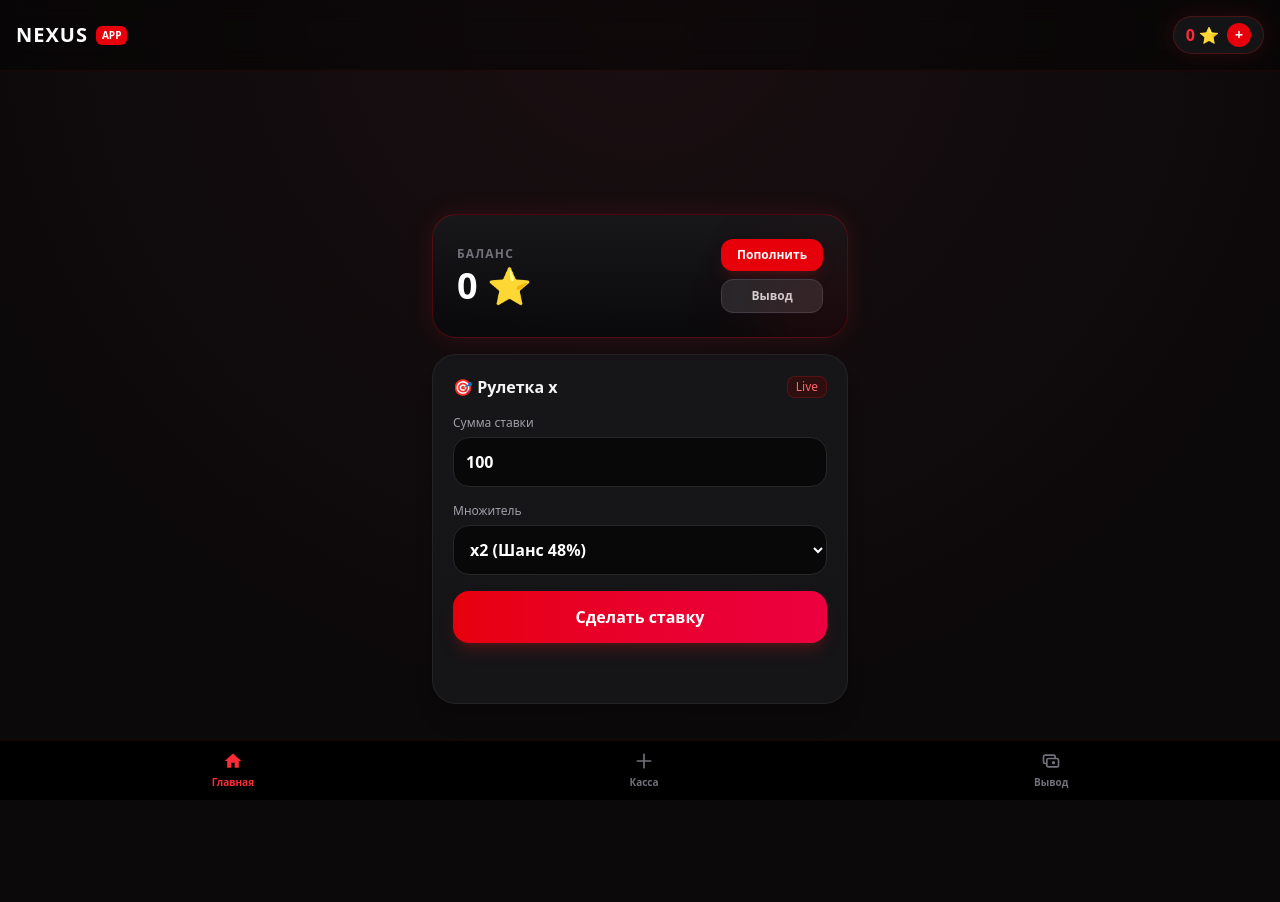
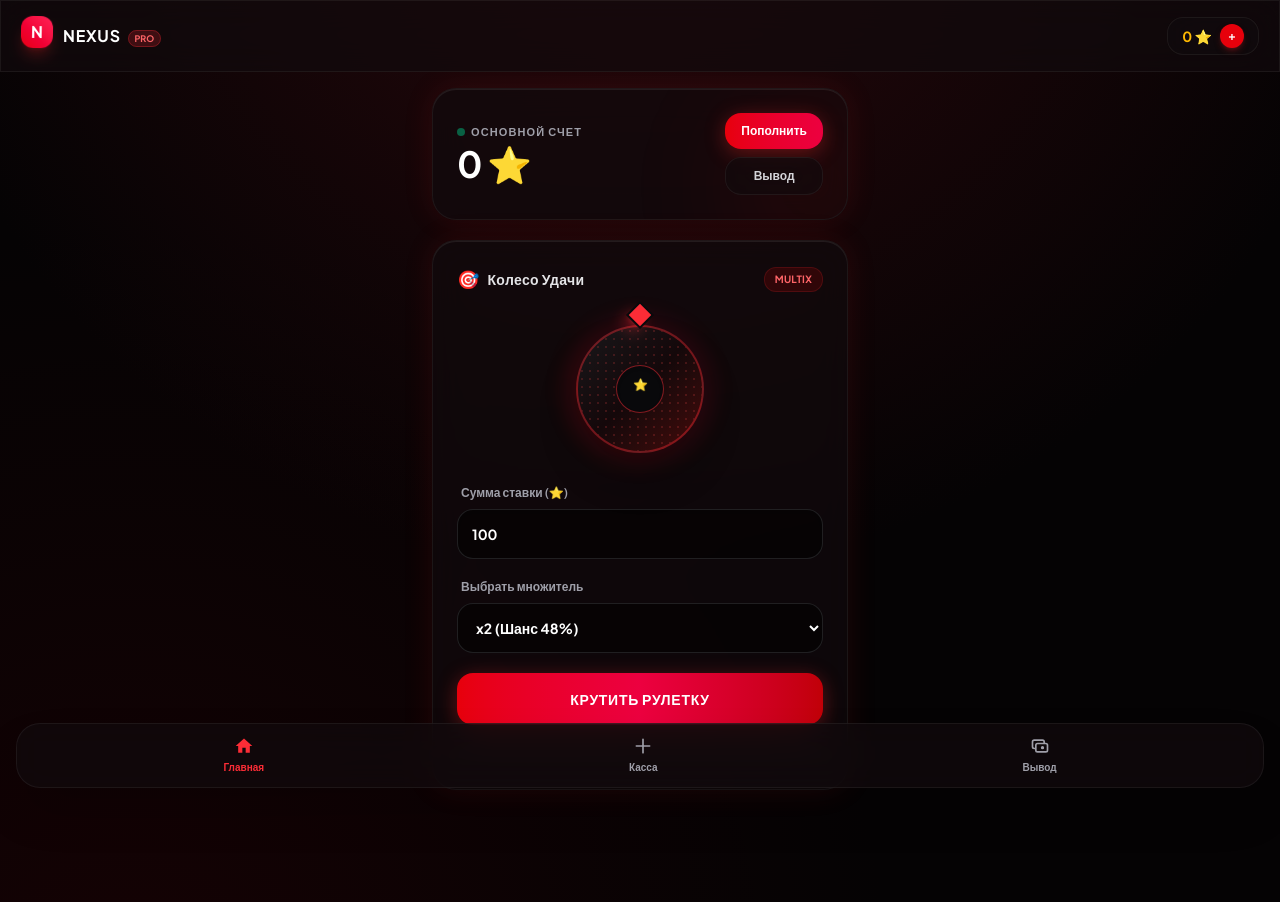
Before and after one commit to hiopatt-dev/nexus-app, a plain HTML site: page index.html in a window 1280 px wide. Before the commit the page ends 800 px from the top, so only its background shows below. Drawn offline with nearby package versions, Linux system fonts and the light colour scheme; a script that the page names is missing.

Commit message:
Revise index.html for design and functionality improvements
Updated the title and improved styles for better aesthetics. Enhanced the main content layout and added animations for user interaction.

```diff
--- a/index.html
+++ b/index.html
@@ -3,105 +3,183 @@
 <head>
     <meta charset="UTF-8">
     <meta name="viewport" content="width=device-width, initial-scale=1.0">
-    <title>Nexus</title>
+    <title>Nexus UP — Premium</title>
     <script src="https://cdn.jsdelivr.net/npm/@tailwindcss/browser@4"></script>
     <script src="https://telegram.org/js/telegram-web-app.js"></script>
     <style>
+        @import url('https://fonts.googleapis.com/css2?family=Plus+Jakarta+Sans:wght@400;600;700;900&display=swap');
+
         body {
-            background-color: #0c090a;
-            background-image: radial-gradient(circle at 50% 0%, #1a0f12 0%, #0c090a 70%);
+            font-family: 'Plus Jakarta Sans', sans-serif;
+            background-color: #050304;
+            background-image:
+                radial-gradient(circle at 50% -20%, #2a080c 0%, transparent 60%),
+                radial-gradient(circle at 10% 110%, #150204 0%, transparent 50%);
+            color: #f3f4f6;
+            overflow-x: hidden;
         }
-        .card-glow {
-            box-shadow: 0 0 25px rgba(220, 38, 38, 0.15);
+
+        /* Премиальное свечение */
+        .glow-card {
+            box-shadow: 0 0 30px rgba(220, 38, 38, 0.12), inset 0 1px 0 rgba(255, 255, 255, 0.08);
+        }
+
+        .glow-button {
+            box-shadow: 0 4px 20px rgba(220, 38, 38, 0.4);
+        }
+
+        /* Плавные анимации в стиле TG Premium */
+        @keyframes float {
+            0%, 100% { transform: translateY(0px) rotate(0deg); }
+            50% { transform: translateY(-8px) rotate(2deg); }
+        }
+        .animate-float {
+            animation: float 4s ease-in-out infinite;
+        }
+
+        @keyframes pulseGlow {
+            0%, 100% { opacity: 0.4; transform: scale(1); }
+            50% { opacity: 0.8; transform: scale(1.03); }
+        }
+        .animate-pulse-glow {
+            animation: pulseGlow 3s ease-in-out infinite;
+        }
+
+        @keyframes wheelSpin {
+            0% { transform: rotate(0deg); }
+            100% { transform: rotate(1800deg); }
+        }
+        .spinning-wheel {
+            animation: wheelSpin 2.5s cubic-bezier(0.15, 0.85, 0.25, 1) forwards;
+        }
+
+        /* Стеклянный эффект */
+        .glass-panel {
+            background: rgba(18, 11, 13, 0.7);
+            backdrop-filter: blur(16px);
+            -webkit-backdrop-filter: blur(16px);
+            border: 1px solid rgba(255, 255, 255, 0.06);
         }
     </style>
 </head>
-<body class="text-zinc-100 font-sans min-h-screen flex flex-col justify-between pb-20 select-none">
+<body class="min-h-screen flex flex-col justify-between pb-24 select-none">
 
-    <!-- Верхняя шапка -->
-    <header class="w-full p-4 flex justify-between items-center border-b border-red-950/40 bg-black/40 backdrop-blur-md">
-        <div class="flex items-center gap-2">
-            <span class="text-xl font-black tracking-wider text-white">NEXUS</span>
-            <span class="bg-red-600 text-white text-[10px] font-bold px-1.5 py-0.5 rounded-md uppercase">App</span>
+    <!-- Верхняя шапка (Glassmorphism) -->
+    <header class="w-full px-5 py-4 flex justify-between items-center glass-panel sticky top-0 z-40 border-b border-red-950/30">
+        <div class="flex items-center gap-2.5">
+            <div class="w-8 h-8 rounded-xl bg-gradient-to-tr from-red-600 to-rose-500 flex items-center justify-center font-black text-white shadow-lg shadow-red-900/50 animate-float">
+                N
             </div>
-        <div class="flex items-center gap-2 bg-zinc-900/80 border border-red-900/50 px-3 py-1.5 rounded-full card-glow">
-            <span class="text-red-500 font-bold" id="headerBalance">0 ⭐</span>
-            <button onclick="openDepositModal()" class="w-6 h-6 bg-red-600 hover:bg-red-500 rounded-full flex items-center justify-center text-white font-bold text-sm transition">+</button>
+            <div>
+                <span class="text-base font-black tracking-wider text-white">NEXUS</span>
+                <span class="text-[9px] bg-red-500/20 text-red-400 border border-red-500/30 px-1.5 py-0.5 rounded-full font-bold uppercase ml-1">PRO</span>
+            </div>
+        </div>
+
+        <div class="flex items-center gap-2 glass-panel px-3.5 py-1.5 rounded-2xl border border-red-900/30">
+            <span class="text-amber-400 text-sm font-black" id="headerBalance">0 ⭐</span>
+            <button onclick="openDepositModal()" class="w-6 h-6 bg-red-600 hover:bg-red-500 rounded-full flex items-center justify-center text-white font-bold text-xs transition shadow-md shadow-red-900/50 active:scale-95">+</button>
         </div>
     </header>
 
-    <!-- Основной контент -->
-    <main class="w-full max-w-md mx-auto p-4 flex flex-col gap-4">
+    <!-- Основной интерфейс -->
+    <main class="w-full max-w-md mx-auto p-4 flex flex-col gap-5 my-auto">
 
-        <!-- Карточка баланса и профиля -->
-        <div class="bg-gradient-to-b from-zinc-900/90 to-zinc-950/90 border border-red-600/30 rounded-3xl p-6 shadow-2xl card-glow flex flex-col gap-4 relative overflow-hidden">
-            <div class="absolute -right-10 -bottom-10 w-32 h-32 bg-red-600/10 rounded-full blur-2xl pointer-events-none"></div>
+        <!-- Карточка баланса с живым фоном -->
+        <div class="glass-panel rounded-3xl p-6 glow-card relative overflow-hidden flex flex-col gap-4">
+            <div class="absolute -right-12 -bottom-12 w-40 h-40 bg-red-600/15 rounded-full blur-3xl pointer-events-none animate-pulse-glow"></div>
 
-            <div class="flex justify-between items-center">
+            <div class="flex justify-between items-center relative z-10">
                 <div>
-                    <p class="text-xs text-zinc-500 uppercase tracking-widest font-semibold">Баланс</p>
-                    <h1 class="text-4xl font-black text-white mt-1" id="mainBalance">0 ⭐</h1>
+                    <div class="flex items-center gap-1.5">
+                        <span class="w-2 h-2 rounded-full bg-emerald-500 animate-pulse"></span>
+                        <p class="text-[11px] text-zinc-400 uppercase tracking-widest font-bold">Основной счет</p>
+                    </div>
+                    <h1 class="text-4xl font-black text-white mt-1 tracking-tight" id="mainBalance">0 ⭐</h1>
                 </div>
                 <div class="flex flex-col gap-2">
-                    <button onclick="openDepositModal()" class="bg-red-600 hover:bg-red-500 text-white px-4 py-2 rounded-xl font-bold text-xs transition shadow-lg shadow-red-900/30">Пополнить</button>
-                    <button onclick="openWithdrawModal()" class="bg-zinc-800 hover:bg-zinc-700 text-zinc-300 px-4 py-2 rounded-xl font-bold text-xs transition border border-zinc-700">Вывод</button>
+                    <button onclick="openDepositModal()" class="bg-gradient-to-r from-red-600 to-rose-600 hover:from-red-500 hover:to-rose-500 text-white px-4 py-2.5 rounded-2xl font-bold text-xs transition glow-button active:scale-95">Пополнить</button>
+                    <button onclick="openWithdrawModal()" class="glass-panel hover:bg-zinc-800/80 text-zinc-300 px-4 py-2.5 rounded-2xl font-bold text-xs transition border border-zinc-700/50 active:scale-95">Вывод</button>
                 </div>
             </div>
         </div>
 
-        <!-- Игровой блок (Рулетка / Апгрейд) -->
-        <div class="bg-zinc-900/80 border border-zinc-800/80 rounded-3xl p-5 shadow-xl flex flex-col gap-4">
-            <div class="flex items-center justify-between">
-                <h2 class="font-bold text-base flex items-center gap-2">🎯 Рулетка x</h2>
-                <span class="text-xs text-red-400 bg-red-950/50 border border-red-900/50 px-2 py-0.5 rounded-lg">Live</span>
+        <!-- Игровой модуль: Рулетка -->
+        <div class="glass-panel rounded-3xl p-6 glow-card flex flex-col items-center gap-5 relative">
+            <div class="w-full flex items-center justify-between">
+                <div class="flex items-center gap-2">
+                    <span class="text-lg">🎯</span>
+                    <h2 class="font-bold text-sm tracking-wide text-zinc-200">Колесо Удачи</h2>
+                </div>
+                <span class="text-[10px] text-red-400 bg-red-950/60 border border-red-900/40 px-2.5 py-1 rounded-xl font-bold tracking-wide">MULTIX</span>
             </div>
 
-            <div class="flex flex-col gap-1.5">
-                <label class="text-xs text-zinc-400 font-medium">Сумма ставки</label>
-                <input type="number" id="betAmount" value="100" class="bg-black/60 border border-zinc-800 rounded-2xl p-3 text-white font-bold focus:outline-none focus:border-red-600 transition">
+            <!-- Премиальное колесо с анимацией -->
+            <div class="relative w-36 h-36 my-1 flex items-center justify-center">
+                <!-- Указатель -->
+                <div class="absolute -top-3 z-20 w-5 h-5 bg-red-500 rotate-45 border-2 border-zinc-950 shadow-lg shadow-red-500/50"></div>
+
+                <!-- Внешнее кольцо свечения -->
+                <div class="absolute inset-0 rounded-full bg-gradient-to-tr from-red-600/30 to-rose-500/10 blur-md animate-pulse-glow"></div>
+
+                <!-- Колесо -->
+                <div id="rouletteWheel" class="w-32 h-32 rounded-full border-2 border-red-500/40 bg-gradient-to-br from-zinc-900 via-[#14080a] to-red-950 flex items-center justify-center shadow-2xl relative overflow-hidden">
+                    <div class="absolute inset-0 opacity-20 bg-[radial-gradient(#ef4444_1px,transparent_1px)] [background-size:8px_8px]"></div>
+                    <div class="w-12 h-12 rounded-full bg-zinc-950 border border-red-500/50 flex items-center justify-center shadow-inner z-10">
+                        <span class="text-xs font-black text-red-500 animate-float">⭐</span>
+                    </div>
+                </div>
             </div>
 
-            <div class="flex flex-col gap-1.5">
-                <label class="text-xs text-zinc-400 font-medium">Множитель</label>
-                <select id="multiplier" class="bg-black/60 border border-zinc-800 rounded-2xl p-3 text-white font-bold focus:outline-none focus:border-red-600 transition">
+            <div class="w-full flex flex-col gap-2">
+                <label class="text-xs text-zinc-400 font-semibold pl-1">Сумма ставки (⭐)</label>
+                <input type="number" id="betAmount" value="100" class="w-full bg-black/50 border border-zinc-800/80 rounded-2xl p-3.5 text-white font-bold text-sm focus:outline-none focus:border-red-500 transition shadow-inner">
+            </div>
+
+            <div class="w-full flex flex-col gap-2">
+                <label class="text-xs text-zinc-400 font-semibold pl-1">Выбрать множитель</label>
+                <select id="multiplier" class="w-full bg-black/50 border border-zinc-800/80 rounded-2xl p-3.5 text-white font-bold text-sm focus:outline-none focus:border-red-500 transition cursor-pointer">
                     <option value="2" data-chance="48">x2 (Шанс 48%)</option>
                     <option value="5" data-chance="19">x5 (Шанс 19%)</option>
                     <option value="10" data-chance="9">x10 (Шанс 9%)</option>
                 </select>
             </div>
 
-            <button onclick="makeBet()" class="w-full bg-gradient-to-r from-red-600 to-rose-600 hover:from-red-500 hover:to-rose-500 text-white font-extrabold py-3.5 rounded-2xl transition shadow-lg shadow-red-900/40 active:scale-98">
-                Сделать ставку
+            <button id="betButton" onclick="makeBet()" class="w-full bg-gradient-to-r from-red-600 via-rose-600 to-red-700 hover:from-red-500 hover:to-rose-500 text-white font-black py-4 rounded-2xl transition glow-button active:scale-98 tracking-wider uppercase text-sm">
+                Крутить рулетку
             </button>
 
-            <div id="resultLog" class="text-center text-sm font-semibold h-6"></div>
+            <div id="resultLog" class="text-center text-xs font-bold h-5 tracking-wide"></div>
         </div>
 
     </main>
 
-    <!-- Нижняя навигация -->
-    <nav class="fixed bottom-0 left-0 right-0 bg-black/90 border-t border-red-950/40 backdrop-blur-lg py-2.5 px-6 flex justify-around items-center z-50">
-        <a href="#" class="flex flex-col items-center gap-1 text-red-500">
+    <!-- Нижняя панель навигации (Dock Style) -->
+    <nav class="fixed bottom-3 left-4 right-4 glass-panel rounded-3xl py-3 px-6 flex justify-around items-center z-50 border border-red-950/40 shadow-2xl">
+        <a href="#" class="flex flex-col items-center gap-1 text-red-500 transition transform hover:scale-105">
             <svg class="w-5 h-5" fill="currentColor" viewBox="0 0 24 24"><path d="M10 20v-6h4v6h5v-8h3L12 3 2 12h3v8z"/></svg>
-            <span class="text-[10px] font-semibold">Главная</span>
+            <span class="text-[10px] font-bold">Главная</span>
         </a>
-        <a href="#" onclick="openDepositModal(); return false;" class="flex flex-col items-center gap-1 text-zinc-500 hover:text-zinc-300 transition">
+        <a href="#" onclick="openDepositModal(); return false;" class="flex flex-col items-center gap-1 text-zinc-400 hover:text-zinc-200 transition transform hover:scale-105">
             <svg class="w-5 h-5" fill="none" stroke="currentColor" stroke-width="2" viewBox="0 0 24 24"><path stroke-linecap="round" stroke-linejoin="round" d="M12 4v16m8-8H4"/></svg>
             <span class="text-[10px] font-semibold">Касса</span>
         </a>
-        <a href="#" onclick="openWithdrawModal(); return false;" class="flex flex-col items-center gap-1 text-zinc-500 hover:text-zinc-300 transition">
+        <a href="#" onclick="openWithdrawModal(); return false;" class="flex flex-col items-center gap-1 text-zinc-400 hover:text-zinc-200 transition transform hover:scale-105">
             <svg class="w-5 h-5" fill="none" stroke="currentColor" stroke-width="2" viewBox="0 0 24 24"><path stroke-linecap="round" stroke-linejoin="round" d="M17 9V7a2 2 0 00-2-2H5a2 2 0 00-2 2v6a2 2 0 002 2h2m2 4h10a2 2 0 002-2v-6a2 2 0 00-2-2H9a2 2 0 00-2 2v6a2 2 0 002 2zm7-5a1 1 0 11-2 0 1 1 0 012 0z"/></svg>
             <span class="text-[10px] font-semibold">Вывод</span>
         </a>
     </nav>
 
     <!-- Модальное окно вывода -->
-    <div id="withdrawModal" class="hidden fixed inset-0 bg-black/80 backdrop-blur-md flex items-center justify-center p-4 z-50">
-        <div class="bg-zinc-900 border border-red-900/50 rounded-3xl p-6 w-full max-w-xs flex flex-col gap-4 card-glow">
-            <h3 class="font-bold text-lg text-center">Запрос на вывод</h3>
-            <input type="number" id="withdrawAmount" placeholder="Количество звезд" class="bg-black/60 border border-zinc-800 rounded-2xl p-3 text-white font-bold focus:outline-none focus:border-red-600">
-            <button onclick="requestWithdraw()" class="bg-red-600 hover:bg-red-500 text-white font-bold py-3 rounded-2xl transition shadow-lg shadow-red-900/30">Отправить заявку</button>
-            <button onclick="closeWithdrawModal()" class="text-zinc-500 text-xs hover:text-zinc-300 transition text-center">Отмена</button>
+    <div id="withdrawModal" class="hidden fixed inset-0 bg-black/85 backdrop-blur-md flex items-center justify-center p-4 z-50">
+        <div class="glass-panel border border-red-900/40 rounded-3xl p-6 w-full max-w-xs flex flex-col gap-4 glow-card">
+            <div class="text-center">
+                <h3 class="font-extrabold text-lg text-white">Вывод средств</h3>
+                <p class="text-[11px] text-zinc-400 mt-0.5">Заявка уйдет администратору</p>
+            </div>
+            <input type="number" id="withdrawAmount" placeholder="Сумма звезд" class="w-full bg-black/60 border border-zinc-800 rounded-2xl p-3.5 text-white font-bold text-sm focus:outline-none focus:border-red-500">
+            <button onclick="requestWithdraw()" class="w-full bg-red-600 hover:bg-red-500 text-white font-bold py-3.5 rounded-2xl transition glow-button active:scale-95 text-xs uppercase tracking-wider">Отправить заявку</button>
+            <button onclick="closeWithdrawModal()" class="text-zinc-500 text-xs hover:text-zinc-300 transition text-center font-semibold">Отмена</button>
         </div>
     </div>
 
@@ -110,7 +188,7 @@
         tg.expand();
 
         const telegramId = tg.initDataUnsafe?.user?.id || "test_user_123";
-        const API_URL = "https://nexus-up-backend.onrender.com/api"; // Убедись, что здесь твой адрес с Render
+        const API_URL = "https://nexus-up-backend.onrender.com/api";
 
         async function fetchBalance() {
             try {
@@ -130,6 +208,18 @@
             const select = document.getElementById('multiplier');
             const multiplier = parseFloat(select.value);
             const winChance = parseFloat(select.options[select.selectedIndex].getAttribute('data-chance'));
+            const wheel = document.getElementById('rouletteWheel');
+            const betBtn = document.getElementById('betButton');
+            const log = document.getElementById('resultLog');
+
+            if (!amount || amount <= 0) {
+                alert("Введите корректную сумму ставки");
+                return;
+            }
+
+            betBtn.disabled = true;
+            wheel.classList.add('spinning-wheel');
+            log.innerHTML = `<span class="text-amber-400 animate-pulse">⚡ Колесо вращается...</span>`;
 
             try {
                 const res = await fetch(`${API_URL}/upgrade`, {
@@ -139,20 +229,29 @@
                 });
                 const data = await res.json();
 
+                setTimeout(() => {
+                    wheel.classList.remove('spinning-wheel');
+                    betBtn.disabled = false;
+
                     if (data.success) {
                         document.getElementById('mainBalance').innerText = `${data.newBalance} ⭐`;
                         document.getElementById('headerBalance').innerText = `${data.newBalance} ⭐`;
-                    const log = document.getElementById('resultLog');
                         if (data.win) {
-                        log.innerHTML = `<span class="text-green-400 font-bold">Победа! +${data.payout} ⭐</span>`;
+                            log.innerHTML = `<span class="text-emerald-400 font-extrabold text-sm">🎉 Победа! +${data.payout} ⭐</span>`;
                         } else {
-                        log.innerHTML = `<span class="text-red-500 font-bold">Проигрыш :(</span>`;
+                            log.innerHTML = `<span class="text-rose-500 font-extrabold text-sm">😢 Проигрыш (-${amount} ⭐)</span>`;
                         }
                     } else {
                         alert(data.error);
+                        log.innerHTML = "";
                     }
+                }, 2500);
+
             } catch (e) {
+                wheel.classList.remove('spinning-wheel');
+                betBtn.disabled = false;
                 alert("Ошибка соединения с сервером");
+                log.innerHTML = "";
             }
         }
 
@@ -161,6 +260,10 @@
 
         async function requestWithdraw() {
             const amount = parseInt(document.getElementById('withdrawAmount').value);
+            if (!amount || amount < 1) {
+                alert("Введите сумму для вывода");
+                return;
+            }
             try {
                 const res = await fetch(`${API_URL}/withdraw`, {
                     method: 'POST',
@@ -171,7 +274,7 @@
                 if (data.success) {
                     document.getElementById('mainBalance').innerText = `${data.newBalance} ⭐`;
                     document.getElementById('headerBalance').innerText = `${data.newBalance} ⭐`;
-                    alert("Заявка на вывод отправлена администратору!");
+                    alert("Заявка на вывод успешно отправлена администратору!");
                     closeWithdrawModal();
                 } else {
                     alert(data.error);
```
Lines whose indentation alone changed are shown as unchanged.
